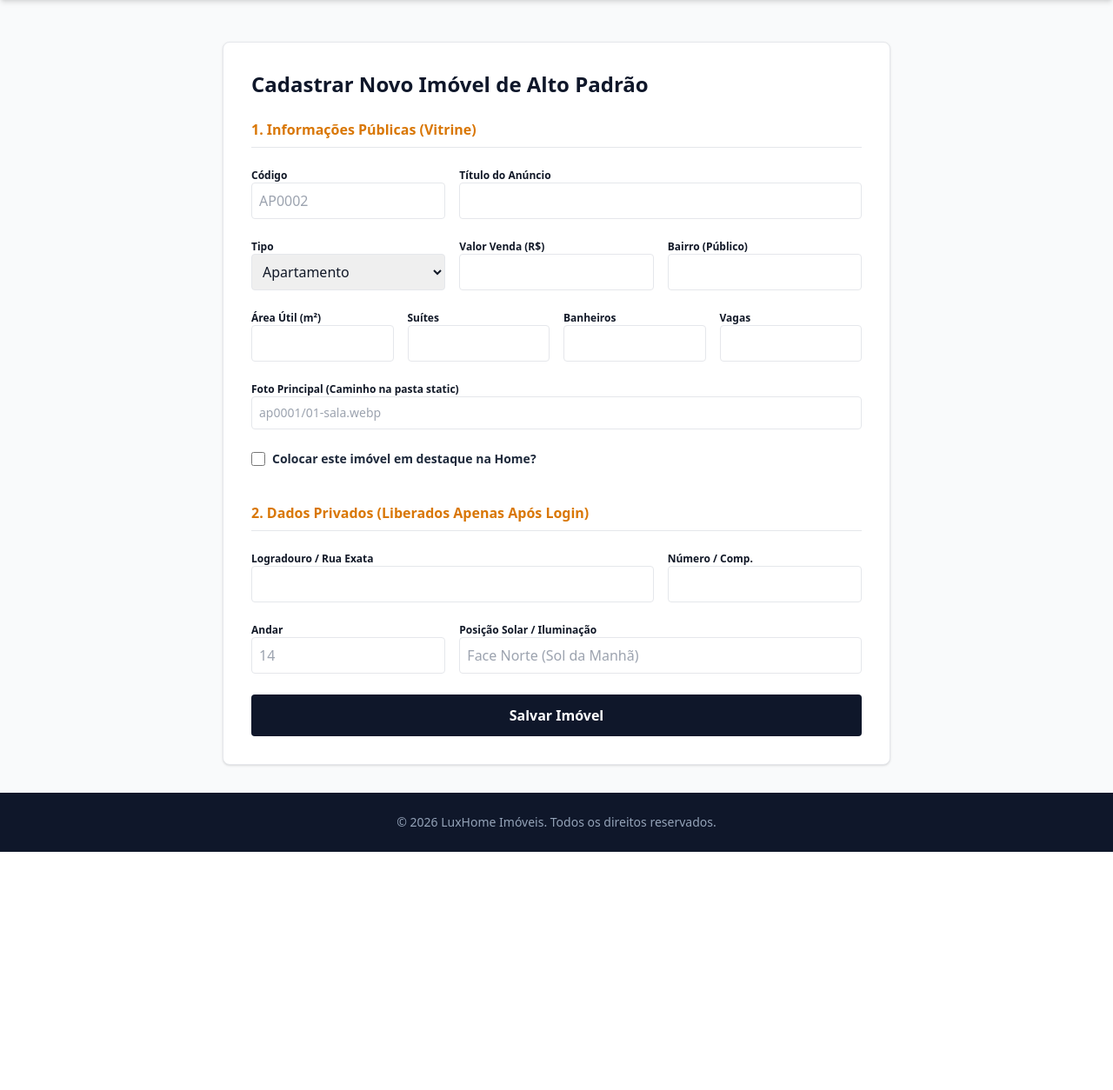
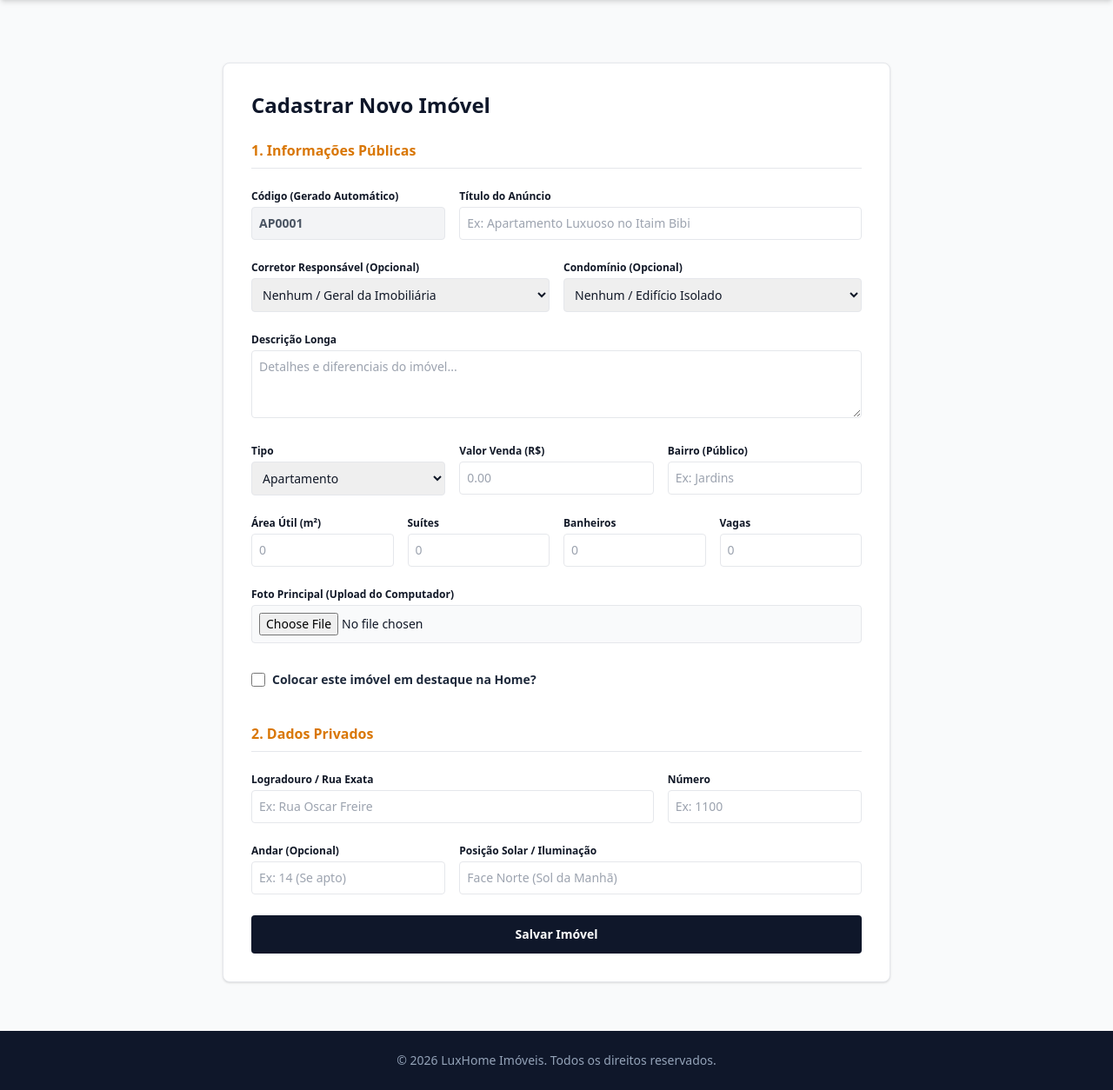
Before and after one commit to emersonandradeperfil/imobiliaria, a Flask app: page /admin/imoveis/novo in a window 1280 px wide. Shown: the part 68-1322 px from the top of the page at 87% size. Before the commit the page ends 1048 px from the top, so only its background shows below. Run offline with Flask 3, Linux system fonts and the light colour scheme; the visitor is signed in with stand-in values (Sample User, id 1); a database or web service that is not in the repository returns one stand-in record (values such as "Sample title"); some libraries are stand-ins or nearby versions.

Commit message:
personalizando sistema

```diff
--- a/app.py
+++ b/app.py
@@ -1,13 +1,20 @@
+import os
 from flask import Flask, render_template, request, redirect, url_for, session, flash
 from database import init_db, mongo
 import bcrypt
 from datetime import datetime
 from functools import wraps
+from werkzeug.utils import secure_filename
 
 app = Flask(__name__)
 app.secret_key = "123456"  # Chave de sessão
 
 init_db(app)
+
+# Configuração da pasta de uploads de imóveis
+UPLOAD_FOLDER = os.path.join(app.root_path, 'static', 'upload')
+os.makedirs(UPLOAD_FOLDER, exist_ok=True)
+app.config['UPLOAD_FOLDER'] = UPLOAD_FOLDER
 
 # Decorators de Segurança e Permissões
 def login_required(f):
@@ -28,13 +35,26 @@ def admin_required(f):
         return f(*args, **kwargs)
     return decorated_function
 
+# Helper para gerar o próximo código sequencial (ex: AP0002)
+def gerar_proximo_codigo():
+    ultimo_imovel = mongo.db.imoveis.find_one({}, sort=[("criado_em", -1)])
+    if ultimo_imovel and "codigo" in ultimo_imovel:
+        try:
+            prefixo = ultimo_imovel["codigo"][:2]
+            numero = int(ultimo_imovel["codigo"][2:]) + 1
+            return f"{prefixo}{numero:04d}"
+        except ValueError:
+            pass
+    return "AP0001"
+
 # --- ROTAS PÚBLICAS E CLIENTE ---
 
 @app.route('/')
 def index():
     db = mongo.db
-    imoveis_destaque = list(db.imoveis.find({"destaque": True, "status": "ativo"}).limit(6))
-    return render_template('index.html', imoveis=imoveis_destaque)
+    # Traz apenas imóveis ativos, ordenados pelos mais recentes
+    imoveis = list(db.imoveis.find({"status": "ativo"}).sort("criado_em", -1))
+    return render_template('index.html', imoveis=imoveis)
 
 @app.route('/imovel/<slug>')
 def imovel_detalhe(slug):
@@ -69,7 +89,6 @@ def login():
             session['papel'] = user['papel']
             flash('Login realizado com sucesso!', 'success')
 
-            # Redireciona dependendo do papel
             if user['papel'] == 'admin':
                 return redirect(url_for('admin_imoveis'))
             elif user['papel'] == 'corretor':
@@ -90,7 +109,7 @@ def cadastrar_cliente():
 
         if mongo.db.users.find_one({"email": email}):
             flash('Este e-mail já está cadastrado.', 'danger')
-            return redirect(url_for('cadastrar_cliente'))
+            return redirect(url_for('login'))
 
         senha_hash = bcrypt.hashpw(senha.encode('utf-8'), bcrypt.gensalt())
 
@@ -108,7 +127,7 @@ def cadastrar_cliente():
         flash('Cadastro realizado com sucesso! Faça login para continuar.', 'success')
         return redirect(url_for('login'))
 
-    return render_template('cadastrar.html')
+    return redirect(url_for('login'))
 
 @app.route('/logout')
 def logout():
@@ -122,29 +141,46 @@ def logout():
 @login_required
 @admin_required
 def admin_imoveis():
-    imoveis = list(mongo.db.imoveis.find())
+    # Lista apenas os ativos no painel de gerenciamento geral
+    imoveis = list(mongo.db.imoveis.find({"status": "ativo"}))
     return render_template('admin/imoveis_lista.html', imoveis=imoveis)
 
 @app.route('/admin/imoveis/novo', methods=['GET', 'POST'])
 @login_required
 @admin_required
 def admin_imovel_novo():
+    db = mongo.db
     if request.method == 'POST':
-        db = mongo.db
-        codigo = request.form.get('codigo')
+        codigo = gerar_proximo_codigo()
         titulo = request.form.get('titulo')
         slug = request.form.get('slug') or titulo.lower().replace(" ", "-")
 
-        # 1. Dados Públicos do Imóvel
+        condominio_id = request.form.get('condominio_id')
+        corretor_id = request.form.get('corretor_id')
+
+        # Processamento do Upload da Imagem
+        foto_relativa = "upload/default.jpg"
+        file = request.files.get('foto_capa')
+
+        if file and file.filename != '':
+            extensao = os.path.splitext(file.filename)[1]
+            pasta_imovel = os.path.join(app.config['UPLOAD_FOLDER'], codigo)
+            os.makedirs(pasta_imovel, exist_ok=True)
+
+            nome_arquivo = secure_filename(f"{codigo}_capa{extensao}")
+            caminho_salvar = os.path.join(pasta_imovel, nome_arquivo)
+            file.save(caminho_salvar)
+
+            foto_relativa = f"upload/{codigo}/{nome_arquivo}"
+
+        # Dados Públicos do Imóvel
         imovel_doc = {
             "codigo": codigo,
             "slug": slug,
             "titulo": titulo,
             "descricao": request.form.get('descricao'),
-            "finalidade": request.form.getlist('finalidade'),
-            "categoria": request.form.get('categoria'),
             "tipo": request.form.get('tipo'),
-            "status": request.form.get('status', 'ativo'),
+            "status": "ativo",
             "destaque": 'destaque' in request.form,
             "precos": {
                 "venda": float(request.form.get('preco_venda') or 0),
@@ -161,43 +197,54 @@ def admin_imovel_novo():
             "vagas": int(request.form.get('vagas') or 0),
             "local_publico": {
                 "bairro": request.form.get('bairro'),
-                "cidade": request.form.get('cidade'),
-                "estado": request.form.get('estado')
+                "cidade": request.form.get('cidade', 'São Paulo'),
+                "estado": request.form.get('estado', 'SP')
             },
+            "condominio_id": ObjectId(condominio_id) if condominio_id else None,
+            "corretor_id": ObjectId(corretor_id) if corretor_id else None, # Opcional
             "midia": {
-                "fotos": [{"arquivo": request.form.get('foto_capa'), "ordem": 1, "capa": True}]
+                "fotos": [{"arquivo": foto_relativa, "legenda": "Capa", "ordem": 1, "capa": True}]
             },
             "criado_em": datetime.utcnow()
         }
 
         res = db.imoveis.insert_one(imovel_doc)
 
-        # 2. Dados Privados (Endereço, Andar e Posição Solar)
+        # Tratamento seguro para o Andar (se vazio, salva como None ou 0)
+        andar_input = request.form.get('andar')
+        andar_val = int(andar_input) if andar_input and andar_input.strip() != "" else None
+
+        # Dados Privados (Com Andar opcional)
         db.imoveis_enderecos.insert_one({
             "imovel_id": res.inserted_id,
             "logradouro": request.form.get('logradouro'),
             "numero": request.form.get('numero'),
-            "complemento": request.form.get('complemento'),
-            "cep": request.form.get('cep'),
-            "andar": int(request.form.get('andar') or 0),
-            "posicao_solar": request.form.get('posicao_solar')
+            "complemento": request.form.get('complemento', ''),
+            "cep": request.form.get('cep', ''),
+            "andar": andar_val,
+            "posicao_solar": request.form.get('posicao_solar', '')
         })
 
-        flash('Imóvel cadastrado com sucesso!', 'success')
+        flash(f'Imóvel {codigo} cadastrado com sucesso!', 'success')
         return redirect(url_for('admin_imoveis'))
 
-    return render_template('admin/imovel_form.html')
+    corretores = list(db.users.find({"papel": {"$in": ["corretor", "admin"]}}))
+    condominios = list(db.condominios.find())
+    codigo_sugerido = gerar_proximo_codigo()
+    return render_template('admin/imovel_form.html', corretores=corretores, condominios=condominios, codigo_sugerido=codigo_sugerido)
 
+# Exclusão Lógica (Soft Delete)
 @app.route('/admin/imoveis/excluir/<codigo>')
 @login_required
 @admin_required
 def admin_imovel_excluir(codigo):
     db = mongo.db
-    imovel = db.imoveis.find_one({"codigo": codigo})
-    if imovel:
-        db.imoveis_enderecos.delete_one({"imovel_id": imovel["_id"]})
-        db.imoveis.delete_one({"_id": imovel["_id"]})
-        flash('Imóvel excluído com sucesso!', 'success')
+    resultado = db.imoveis.update_one(
+        {"codigo": codigo},
+        {"$set": {"status": "inativo", "desativado_em": datetime.utcnow()}}
+    )
+    if resultado.modified_count > 0:
+        flash(f'Imóvel {codigo} removido da vitrine do site (mantido no histórico interno do banco).', 'info')
     return redirect(url_for('admin_imoveis'))
 
 @app.route('/admin/usuarios', methods=['GET', 'POST'])
@@ -205,7 +252,6 @@ def admin_imovel_excluir(codigo):
 @admin_required
 def admin_usuarios():
     if request.method == 'POST':
-        # Cadastro de Usuários/Corretores pelo Admin
         nome = request.form.get('nome')
         email = request.form.get('email')
         senha = request.form.get('senha')
@@ -230,12 +276,11 @@ def admin_usuarios():
     usuarios = list(mongo.db.users.find())
     return render_template('admin/usuarios.html', usuarios=usuarios)
 
-# --- PAINEL DO CORRETOR (FOCADO E SIMPLES) ---
+# --- PAINEL DO CORRETOR ---
 
 @app.route('/corretor/painel')
 @login_required
 def painel_corretor():
-    # Painel direto sem complicação para os corretores
     leads = list(mongo.db.leads.find().sort("criado_em", -1))
     agendamentos = list(mongo.db.agendamentos.find().sort("data_hora", 1))
     return render_template('corretor/painel.html', leads=leads, agendamentos=agendamentos)
--- a/templates/admin/imovel_form.html
+++ b/templates/admin/imovel_form.html
@@ -1,25 +1,54 @@
 {% extends "base.html" %}
 {% block content %}
-<div class="max-w-3xl mx-auto bg-white p-8 rounded-lg shadow border">
-    <h1 class="text-2xl font-bold mb-6 text-slate-900">Cadastrar Novo Imóvel de Alto Padrão</h1>
-    <form method="POST" class="space-y-6">
+<div class="max-w-3xl mx-auto bg-white p-8 rounded-lg shadow border my-6">
+    <h1 class="text-2xl font-bold mb-6 text-slate-900">Cadastrar Novo Imóvel</h1>
 
-        <h2 class="font-bold text-amber-600 border-b pb-2">1. Informações Públicas (Vitrine)</h2>
+    <!-- enctype="multipart/form-data" obrigatório para aceitar o upload da foto -->
+    <form method="POST" enctype="multipart/form-data" class="space-y-6">
+
+        <h2 class="font-bold text-amber-600 border-b pb-2">1. Informações Públicas</h2>
+
         <div class="grid grid-cols-3 gap-4">
             <div>
-                <label class="block text-xs font-semibold">Código</label>
-                <input type="text" name="codigo" placeholder="AP0002" required class="w-full p-2 border rounded">
+                <label class="block text-xs font-semibold mb-1">Código (Gerado Automático)</label>
+                <input type="text" value="{{ codigo_sugerido }}" readonly class="w-full p-2 bg-gray-100 font-bold border rounded text-sm text-gray-600 cursor-not-allowed">
             </div>
             <div class="col-span-2">
-                <label class="block text-xs font-semibold">Título do Anúncio</label>
-                <input type="text" name="titulo" required class="w-full p-2 border rounded">
+                <label class="block text-xs font-semibold mb-1">Título do Anúncio</label>
+                <input type="text" name="titulo" required class="w-full p-2 border rounded text-sm" placeholder="Ex: Apartamento Luxuoso no Itaim Bibi">
             </div>
+        </div>
+
+        <div class="grid grid-cols-2 gap-4">
+            <div>
+                <label class="block text-xs font-semibold mb-1">Corretor Responsável (Opcional)</label>
+                <select name="corretor_id" class="w-full p-2 border rounded text-sm">
+                    <option value="">Nenhum / Geral da Imobiliária</option>
+                    {% for c in corretores %}
+                        <option value="{{ c._id }}">{{ c.nome }} ({{ c.papel }})</option>
+                    {% endfor %}
+                </select>
+            </div>
+            <div>
+                <label class="block text-xs font-semibold mb-1">Condomínio (Opcional)</label>
+                <select name="condominio_id" class="w-full p-2 border rounded text-sm">
+                    <option value="">Nenhum / Edifício Isolado</option>
+                    {% for cond in condominios %}
+                        <option value="{{ cond._id }}">{{ cond.nome }}</option>
+                    {% endfor %}
+                </select>
+            </div>
+        </div>
+
+        <div>
+            <label class="block text-xs font-semibold mb-1">Descrição Longa</label>
+            <textarea name="descricao" rows="3" class="w-full p-2 border rounded text-sm" placeholder="Detalhes e diferenciais do imóvel..."></textarea>
         </div>
 
         <div class="grid grid-cols-3 gap-4">
             <div>
-                <label class="block text-xs font-semibold">Tipo</label>
-                <select name="tipo" class="w-full p-2 border rounded">
+                <label class="block text-xs font-semibold mb-1">Tipo</label>
+                <select name="tipo" class="w-full p-2 border rounded text-sm">
                     <option value="apartamento">Apartamento</option>
                     <option value="cobertura">Cobertura</option>
                     <option value="casa">Casa de Condomínio</option>
@@ -27,68 +56,69 @@
                 </select>
             </div>
             <div>
-                <label class="block text-xs font-semibold">Valor Venda (R$)</label>
-                <input type="number" step="0.01" name="preco_venda" class="w-full p-2 border rounded">
+                <label class="block text-xs font-semibold mb-1">Valor Venda (R$)</label>
+                <input type="number" step="0.01" name="preco_venda" class="w-full p-2 border rounded text-sm" placeholder="0.00">
             </div>
             <div>
-                <label class="block text-xs font-semibold">Bairro (Público)</label>
-                <input type="text" name="bairro" required class="w-full p-2 border rounded">
+                <label class="block text-xs font-semibold mb-1">Bairro (Público)</label>
+                <input type="text" name="bairro" required class="w-full p-2 border rounded text-sm" placeholder="Ex: Jardins">
             </div>
         </div>
 
         <div class="grid grid-cols-4 gap-4">
             <div>
-                <label class="block text-xs font-semibold">Área Útil (m²)</label>
-                <input type="number" name="area_util" class="w-full p-2 border rounded">
+                <label class="block text-xs font-semibold mb-1">Área Útil (m²)</label>
+                <input type="number" name="area_util" class="w-full p-2 border rounded text-sm" placeholder="0">
             </div>
             <div>
-                <label class="block text-xs font-semibold">Suítes</label>
-                <input type="number" name="suites" class="w-full p-2 border rounded">
+                <label class="block text-xs font-semibold mb-1">Suítes</label>
+                <input type="number" name="suites" class="w-full p-2 border rounded text-sm" placeholder="0">
             </div>
             <div>
-                <label class="block text-xs font-semibold">Banheiros</label>
-                <input type="number" name="banheiros" class="w-full p-2 border rounded">
+                <label class="block text-xs font-semibold mb-1">Banheiros</label>
+                <input type="number" name="banheiros" class="w-full p-2 border rounded text-sm" placeholder="0">
             </div>
             <div>
-                <label class="block text-xs font-semibold">Vagas</label>
-                <input type="number" name="vagas" class="w-full p-2 border rounded">
+                <label class="block text-xs font-semibold mb-1">Vagas</label>
+                <input type="number" name="vagas" class="w-full p-2 border rounded text-sm" placeholder="0">
             </div>
         </div>
 
+        <!-- Campo de Upload da Imagem -->
         <div>
-            <label class="block text-xs font-semibold">Foto Principal (Caminho na pasta static)</label>
-            <input type="text" name="foto_capa" placeholder="ap0001/01-sala.webp" class="w-full p-2 border rounded text-sm">
+            <label class="block text-xs font-semibold mb-1">Foto Principal (Upload do Computador)</label>
+            <input type="file" name="foto_capa" accept="image/*" class="w-full p-2 border rounded text-sm bg-gray-50">
         </div>
 
-        <div class="flex items-center gap-2 mt-4">
+        <div class="flex items-center gap-2 pt-2">
             <input type="checkbox" name="destaque" id="destaque" class="w-4 h-4 text-amber-500 rounded border-gray-300">
             <label for="destaque" class="text-sm font-semibold text-slate-800">Colocar este imóvel em destaque na Home?</label>
         </div>
 
-        <h2 class="font-bold text-amber-600 border-b pb-2 pt-4">2. Dados Privados (Liberados Apenas Após Login)</h2>
+        <h2 class="font-bold text-amber-600 border-b pb-2 pt-4">2. Dados Privados</h2>
         <div class="grid grid-cols-3 gap-4">
             <div class="col-span-2">
-                <label class="block text-xs font-semibold">Logradouro / Rua Exata</label>
-                <input type="text" name="logradouro" required class="w-full p-2 border rounded">
+                <label class="block text-xs font-semibold mb-1">Logradouro / Rua Exata</label>
+                <input type="text" name="logradouro" required class="w-full p-2 border rounded text-sm" placeholder="Ex: Rua Oscar Freire">
             </div>
             <div>
-                <label class="block text-xs font-semibold">Número / Comp.</label>
-                <input type="text" name="numero" required class="w-full p-2 border rounded">
+                <label class="block text-xs font-semibold mb-1">Número</label>
+                <input type="text" name="numero" required class="w-full p-2 border rounded text-sm" placeholder="Ex: 1100">
             </div>
         </div>
 
         <div class="grid grid-cols-3 gap-4">
             <div>
-                <label class="block text-xs font-semibold">Andar</label>
-                <input type="number" name="andar" placeholder="14" class="w-full p-2 border rounded">
+                <label class="block text-xs font-semibold mb-1">Andar (Opcional)</label>
+                <input type="number" name="andar" placeholder="Ex: 14 (Se apto)" class="w-full p-2 border rounded text-sm">
             </div>
             <div class="col-span-2">
-                <label class="block text-xs font-semibold">Posição Solar / Iluminação</label>
-                <input type="text" name="posicao_solar" placeholder="Face Norte (Sol da Manhã)" class="w-full p-2 border rounded">
+                <label class="block text-xs font-semibold mb-1">Posição Solar / Iluminação</label>
+                <input type="text" name="posicao_solar" placeholder="Face Norte (Sol da Manhã)" class="w-full p-2 border rounded text-sm">
             </div>
         </div>
 
-        <button type="submit" class="w-full bg-slate-900 text-white py-3 rounded font-bold hover:bg-slate-800">Salvar Imóvel</button>
+        <button type="submit" class="w-full bg-slate-900 text-white py-3 rounded font-bold hover:bg-slate-800 text-sm transition">Salvar Imóvel</button>
     </form>
 </div>
 {% endblock %}
```
Also changed, not shown: static/upload/AP0003/AP0003_capa.jfif (added), static/upload/AP0004/AP0004_capa.jfif (added).
